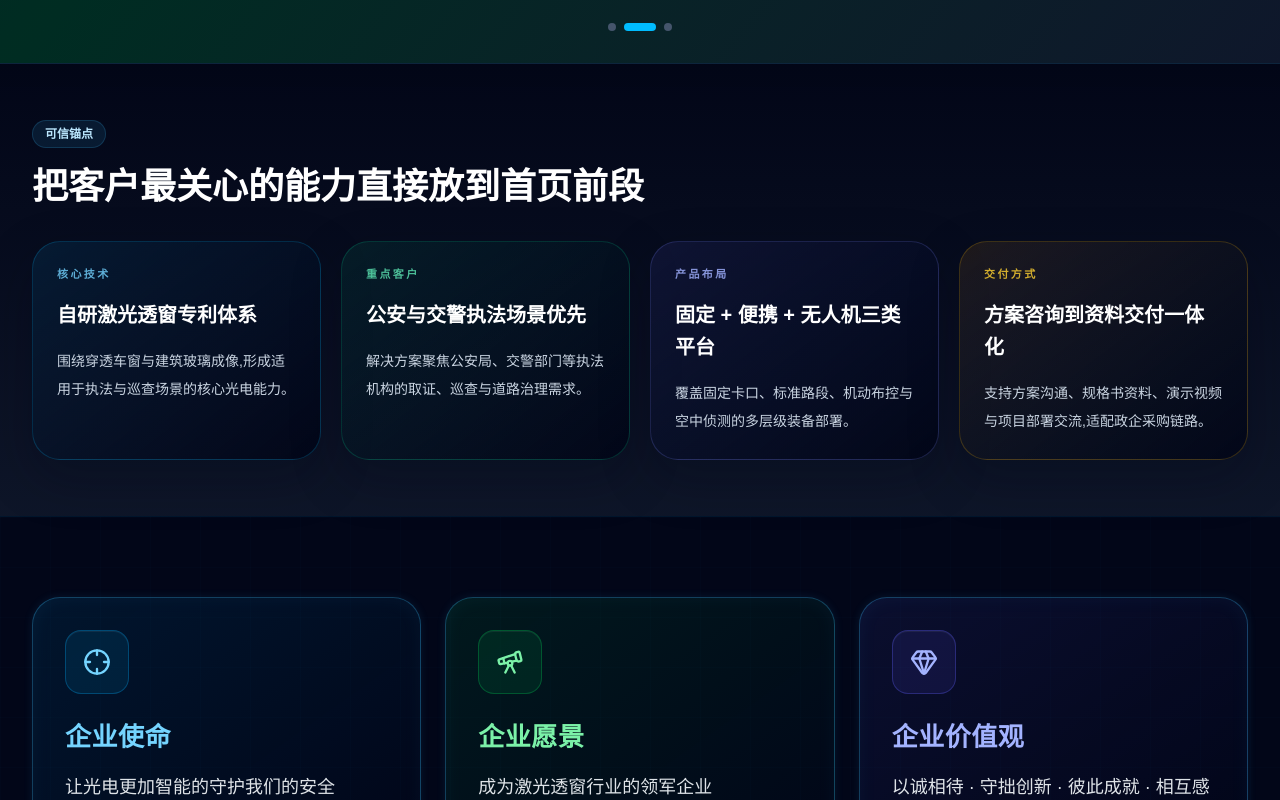
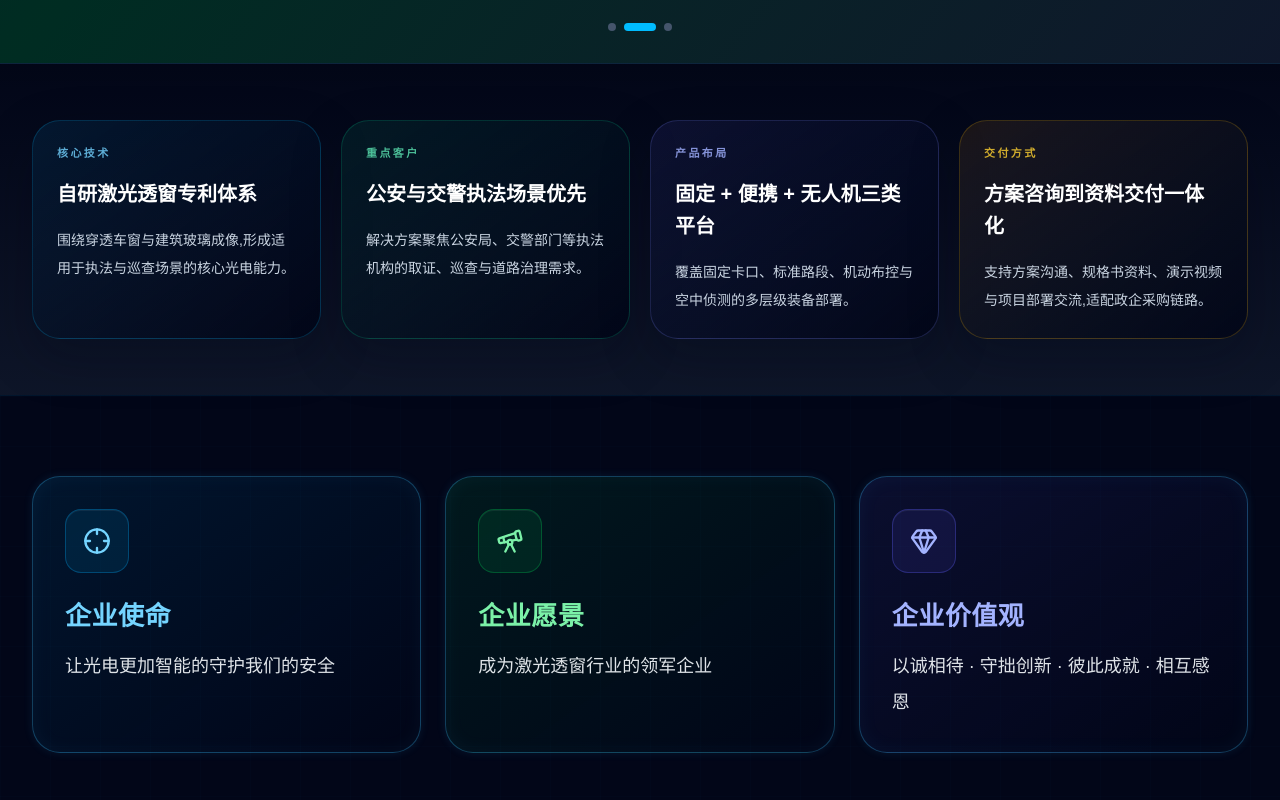
Before and after one commit to wangxintao-bj/jiguangzhitong, a React (Vite) app: page / in a window 1280 px wide. Shown: the part 1460-2260 px from the top of the page. Built offline with nearby package versions, Linux system fonts and the light colour scheme.

Commit message:
删除首页可信锚点版块标题

```diff
--- a/src/pages/Home.tsx
+++ b/src/pages/Home.tsx
@@ -298,14 +298,6 @@ export default function Home() {
       {/* Trust signals */}
       <section className="border-y border-sky-500/10 bg-[linear-gradient(180deg,rgba(2,6,23,0.98),rgba(15,23,42,0.94))] py-14">
         <div className="max-w-7xl mx-auto px-4 sm:px-6 lg:px-8">
-          <div className="flex flex-col gap-4 md:flex-row md:items-end md:justify-between mb-8">
-            <div className="max-w-3xl">
-              <span className="tech-tag mb-4 inline-block">{lang === 'zh' ? '可信锚点' : 'Trust Signals'}</span>
-              <h2 className="text-3xl md:text-4xl font-bold text-white leading-tight">
-                {lang === 'zh' ? '把客户最关心的能力直接放到首页前段' : 'Put the most decision-critical strengths upfront'}
-              </h2>
-            </div>
-          </div>
 
           <div className="grid gap-5 md:grid-cols-2 xl:grid-cols-4">
             {trustSignals.map(item => (
```
